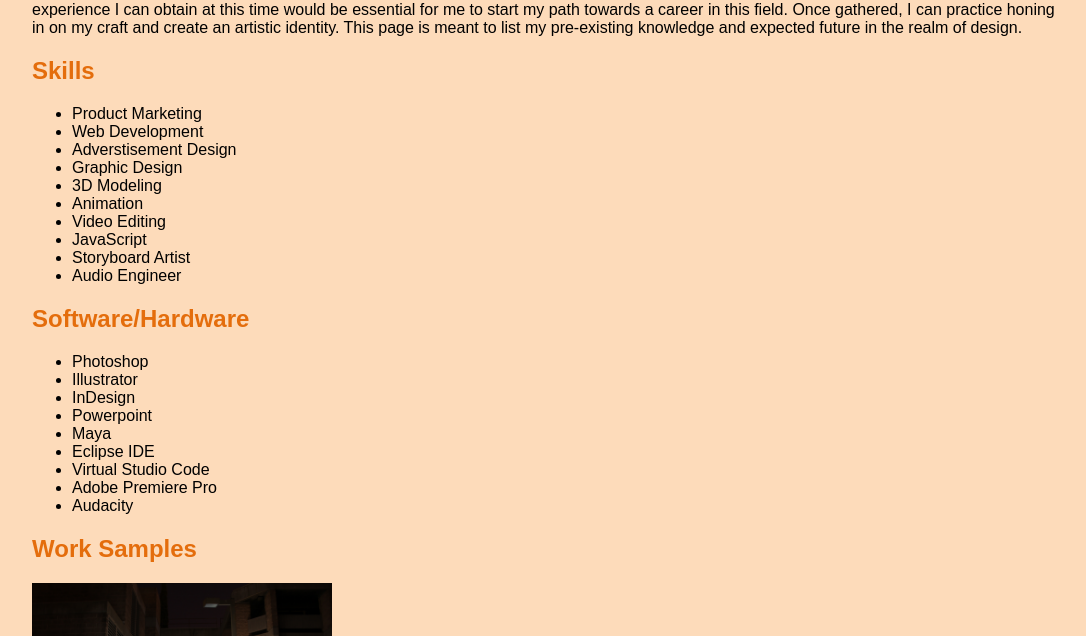
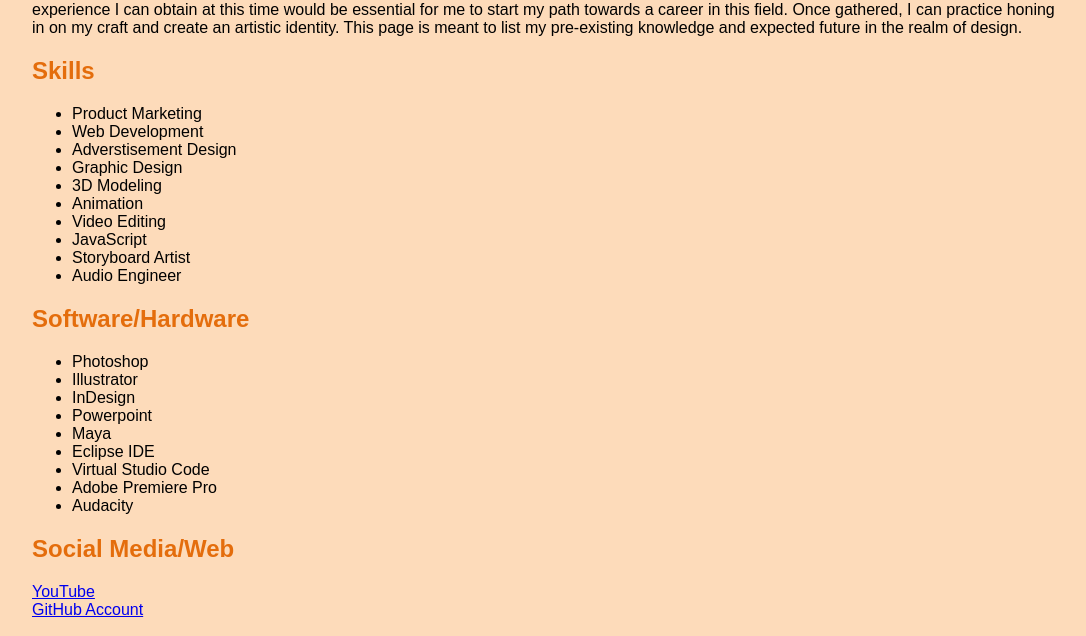
Before and after one commit to kplas/fid, a plain HTML site: page resume/index.html in a window 1280 px wide. Shown: the part 142-778 px from the top of the page, without its empty margins (96-1182 px from the left). Drawn offline with Linux system fonts and the light colour scheme.

Commit message:
Add files via upload

```diff
--- a/resume/index.html
+++ b/resume/index.html
@@ -63,6 +63,10 @@
 <li>Audacity</li>
 </ul>
 
+<h2>Social Media/Web</h2>
+<a href="https://www.youtube.com/channel/UCeVuVZ1xAN7M5RBrqhGyipw" target="_blank">YouTube</a><br>
+<a href="https://github.com/kplas" target="_blank">GitHub Account</a>
+
 <h2>Work Samples</h2>
 <p>
 <picture>
```
